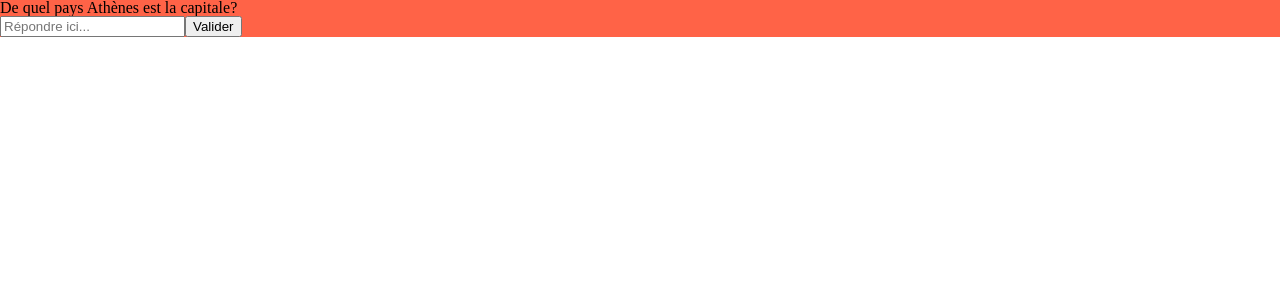
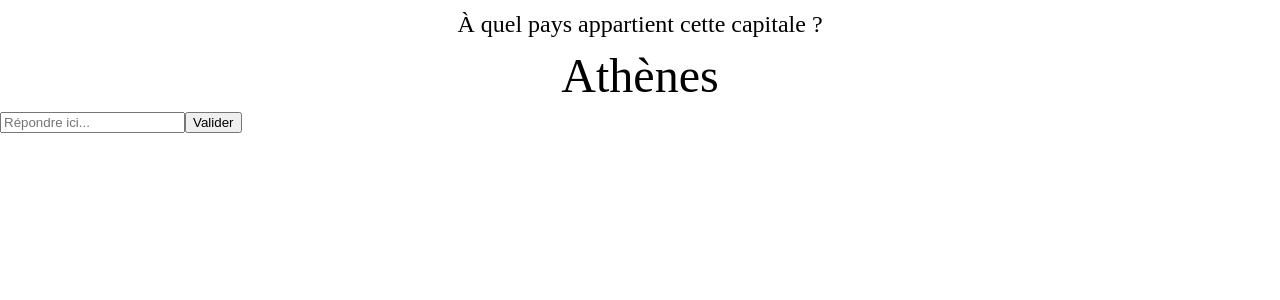
Before and after one commit to rqphy/geo_quizz, a React (Vite) app: page / in a window 1280 px wide. Shown: the top 300 px of the page. Built offline with nearby package versions, Linux system fonts and the light colour scheme.

Commit message:
:sparkles: update question and add minimum style

```diff
--- a/src/components/Question/Question.tsx
+++ b/src/components/Question/Question.tsx
@@ -1,12 +1,6 @@
 import { Gamemode } from "../../types/types"
 import Questions from "../../data/FR/questions.json"
-
-function interpolateQuestion(
-	questionLabel: string[],
-	roundLabel: string
-): string {
-	return [questionLabel[0], roundLabel, ...questionLabel.slice(1)].join(" ")
-}
+import "./question.scss"
 
 interface IQuestionProps {
 	gamemode: Gamemode
@@ -14,11 +8,14 @@ interface IQuestionProps {
 }
 
 export default function Question({ gamemode, roundLabel }: IQuestionProps) {
+	let questionLabel: string =
+		Questions.find((question) => question.gamemode === gamemode)?.label ??
+		""
 
-	let questionLabel: string[] = Questions.find(
-		(question) => question.gamemode === gamemode
-	)?.label ?? [""]
-	let question = interpolateQuestion(questionLabel, roundLabel)
-
-	return <p>{question}</p>
+	return (
+		<section className="question">
+			<p className="question__label">{questionLabel}</p>
+			<p className="question__round">{roundLabel}</p>
+		</section>
+	)
 }
--- /dev/null
+++ b/src/components/Question/question.scss
@@ -0,0 +1,12 @@
+.question {
+	display: flex;
+	flex-direction: column;
+	align-items: center;
+	margin: 12px;
+	gap: 16px;
+	font-size: 24px;
+
+	&__round {
+		font-size: 2em;
+	}
+}
--- a/src/components/Quizz/Quizz.tsx
+++ b/src/components/Quizz/Quizz.tsx
@@ -1,5 +1,5 @@
-import { ICountry } from "../types/interfaces"
-import { Gamemode } from "../types/types"
+import { ICountry } from "../../types/interfaces"
+import { Gamemode } from "../../types/types"
 import Question from "../Question/Question"
 import GameForm from "../GameForm/GameForm"
 import { useEffect, useState } from "react"
--- a/src/components/Quizz/quizz.scss
+++ b/src/components/Quizz/quizz.scss
@@ -1,3 +1,3 @@
 .quizz {
-	background-color: var(--color-primary);
+	// background-color: var(--color-primary);
 }
--- a/src/data/FR/questions.json
+++ b/src/data/FR/questions.json
@@ -1,10 +1,10 @@
 [
 	{
 		"gamemode": "findCountry",
-		"label": ["De quel pays", "est la capitale?"]
+		"label": "À quel pays appartient cette capitale ?"
 	},
 	{
 		"gamemode": "findCapital",
-		"label": ["Quelle est la capitale de ce pays :", "?"]
+		"label": "Quelle est la capitale de ce pays ?"
 	}
 ]
```
